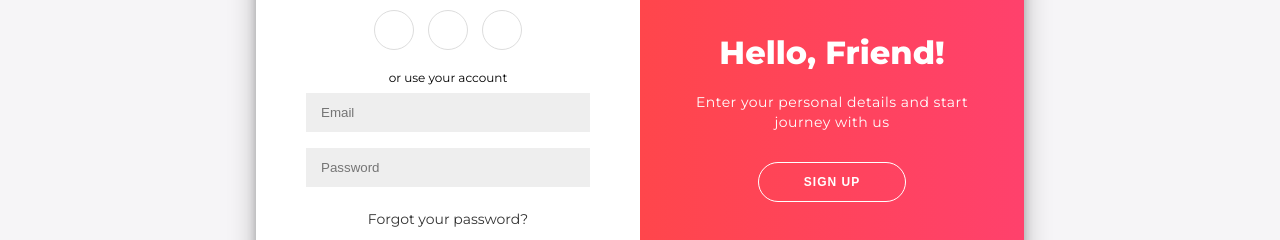
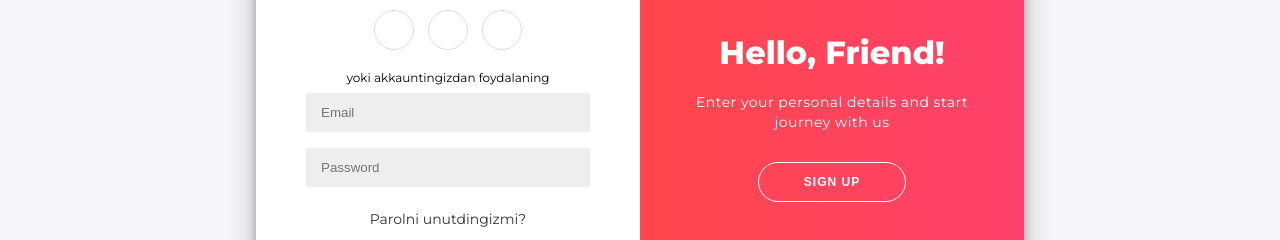
Before and after one commit to abdurashiidov/Registration-js, a plain HTML site: page index.html in a window 1280 px wide. Shown: the part 297-537 px from the top of the page. Drawn offline with Linux system fonts and the light colour scheme.

Commit message:
add change

```diff
--- a/index.html
+++ b/index.html
@@ -34,10 +34,10 @@
                     <a href="#" class="social"><i class="fab fa-google-plus-g"></i></a>
                     <a href="#" class="social"><i class="fab fa-linkedin-in"></i></a>
                 </div>
-                <span>or use your account</span>
+                <span>yoki akkauntingizdan foydalaning</span>
                 <input type="email" placeholder="Email" />
                 <input type="password" placeholder="Password" />
-                <a href="#">Forgot your password?</a>
+                <a href="#">Parolni unutdingizmi?</a>
                 <button>Sign In</button>
             </form>
         </div>
```
